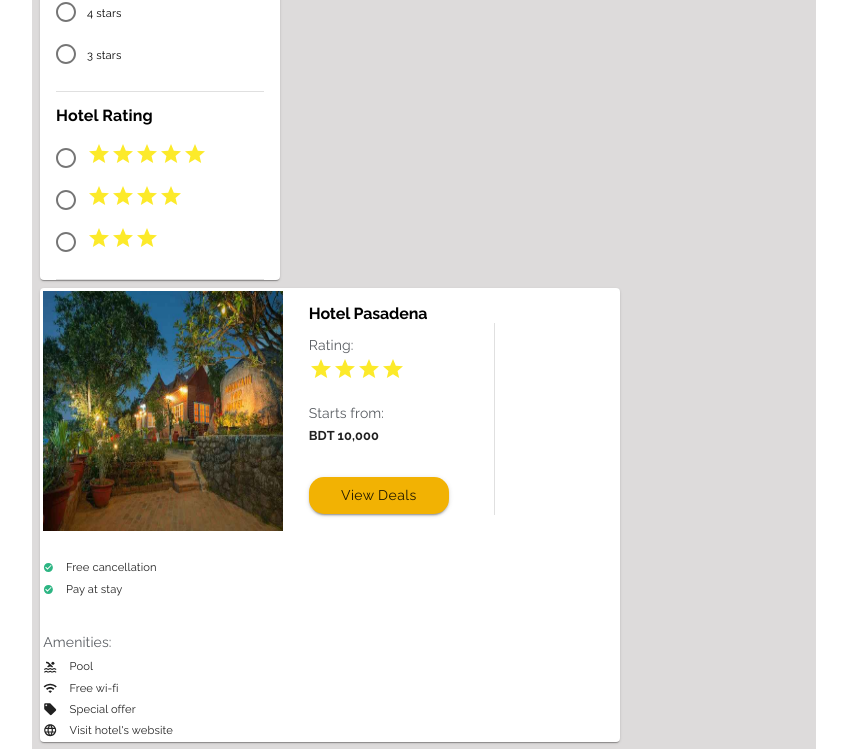
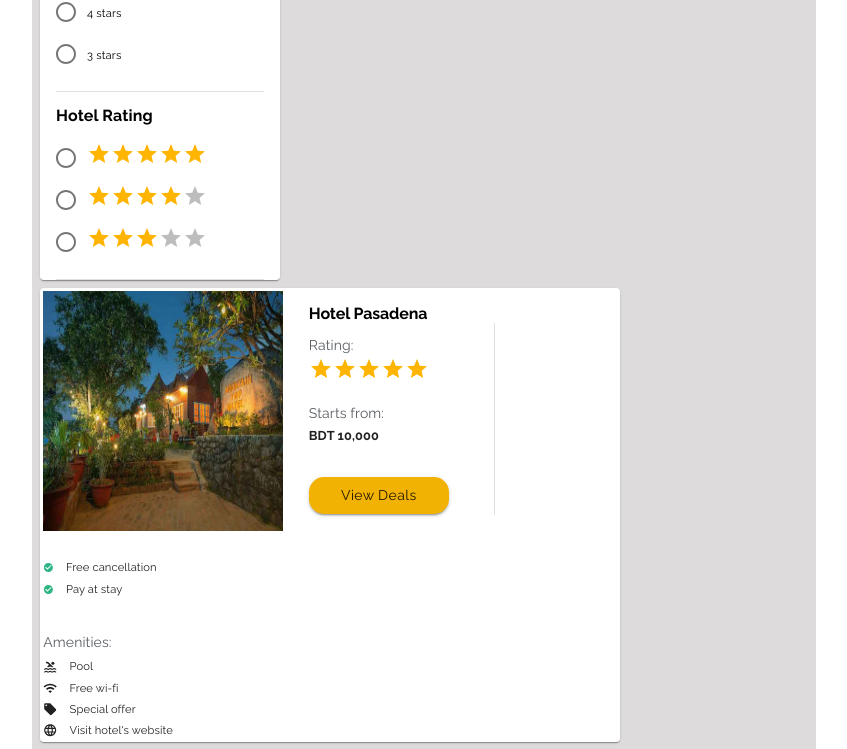
Before and after one commit to Pistachio102/Tripy-V2, a React (Create React App) app: page /hotels in a window 1280 px wide. Shown: the part 1091-1840 px from the top of the page, without its empty margins (216-1063 px from the left). Built offline with nearby package versions, Linux system fonts and the light colour scheme.

Commit message:
:hammer: Minor changes

```diff
--- a/package.json
+++ b/package.json
@@ -6,6 +6,7 @@
     "@date-io/date-fns": "^1.3.13",
     "@material-ui/core": "^4.11.4",
     "@material-ui/icons": "^4.11.2",
+    "@material-ui/lab": "^4.0.0-alpha.60",
     "@material-ui/pickers": "^3.3.10",
     "@testing-library/jest-dom": "^5.14.1",
     "@testing-library/react": "^11.2.7",
--- a/src/components/HotelCard.js
+++ b/src/components/HotelCard.js
@@ -9,6 +9,7 @@ import PoolIcon from "@material-ui/icons/Pool";
 import WifiIcon from "@material-ui/icons/Wifi";
 import LocalOfferIcon from "@material-ui/icons/LocalOffer";
 import LanguageIcon from "@material-ui/icons/Language";
+import Rating from "@material-ui/lab/Rating";
 
 const useStyles = makeStyles((theme) => ({
   mainContainer: {
@@ -179,6 +180,7 @@ const useStyles = makeStyles((theme) => ({
 export default function HotelCard({
   image,
   name,
+  rating,
   money,
   freeCancellation,
   payAtStay,
@@ -224,13 +226,10 @@ export default function HotelCard({
               </Grid>
               <Grid
                 item
-                className={classes.ratingIcons}
+                //className={classes.ratingIcons}
                 style={{ marginBottom: "1rem" }}
               >
-                <GradeIcon />
-                <GradeIcon />
-                <GradeIcon />
-                <GradeIcon />
+                <Rating name="read-only" value={rating} readOnly />
               </Grid>
               <Grid item>
                 <Typography className={classes.hotelNameDescSub}>
--- a/src/pages/Hotel/HotelHomePage.js
+++ b/src/pages/Hotel/HotelHomePage.js
@@ -4,6 +4,7 @@ import Grid from "@material-ui/core/Grid";
 import Paper from "@material-ui/core/Paper";
 import Divider from "@material-ui/core/Divider";
 import GradeIcon from "@material-ui/icons/Grade";
+import Rating from "@material-ui/lab/Rating";
 import CheckCircleIcon from "@material-ui/icons/CheckCircle";
 import PoolIcon from "@material-ui/icons/Pool";
 import WifiIcon from "@material-ui/icons/Wifi";
@@ -513,36 +514,21 @@ export default function HotelHomePage() {
                               value="fiveStar"
                               control={<Radio />}
                               label={
-                                <span className={classes.ratingIcons}>
-                                  <GradeIcon />
-                                  <GradeIcon />
-                                  <GradeIcon />
-                                  <GradeIcon />
-                                  <GradeIcon />
-                                </span>
+                                <Rating name="read-only" value={5} readOnly />
                               }
                             />
                             <FormControlLabel
                               value="fourStar"
                               control={<Radio />}
                               label={
-                                <span className={classes.ratingIcons}>
-                                  <GradeIcon />
-                                  <GradeIcon />
-                                  <GradeIcon />
-                                  <GradeIcon />
-                                </span>
+                                <Rating name="read-only" value={4} readOnly />
                               }
                             />
                             <FormControlLabel
                               value="threeStar"
                               control={<Radio />}
                               label={
-                                <span className={classes.ratingIcons}>
-                                  <GradeIcon />
-                                  <GradeIcon />
-                                  <GradeIcon />
-                                </span>
+                                <Rating name="read-only" value={3} readOnly />
                               }
                             />
                           </RadioGroup>
@@ -559,6 +545,7 @@ export default function HotelHomePage() {
                   <HotelCard
                     image={HotelThumbnail}
                     name="Hotel Pasadena"
+                    rating={5}
                     money="BDT 10,000"
                     freeCancellation={true}
                     payAtStay={true}
@@ -570,6 +557,7 @@ export default function HotelHomePage() {
                   <HotelCard
                     image={HotelThumbnail2}
                     name="Sylhet Palace"
+                    rating={4}
                     money="BDT 3,000"
                     freeCancellation={true}
                     payAtStay={true}
@@ -581,6 +569,7 @@ export default function HotelHomePage() {
                   <HotelCard
                     image={HotelThumbnail3}
                     name="Grand Sultan"
+                    rating={3}
                     money="BDT 12,000"
                     freeCancellation={true}
                     payAtStay={true}
@@ -592,6 +581,7 @@ export default function HotelHomePage() {
                   <HotelCard
                     image={HotelThumbnail4}
                     name="Royal Palace"
+                    rating={4}
                     money="BDT 5,000"
                     freeCancellation={true}
                     payAtStay={true}
```
Also changed, not shown: 1 other file (tests, documents, lock files or other folders).
